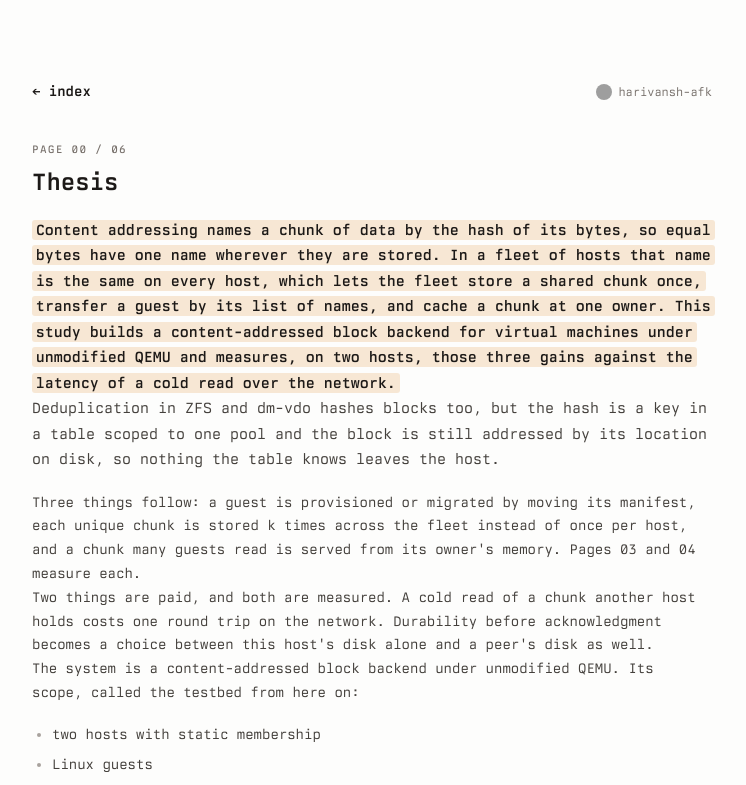
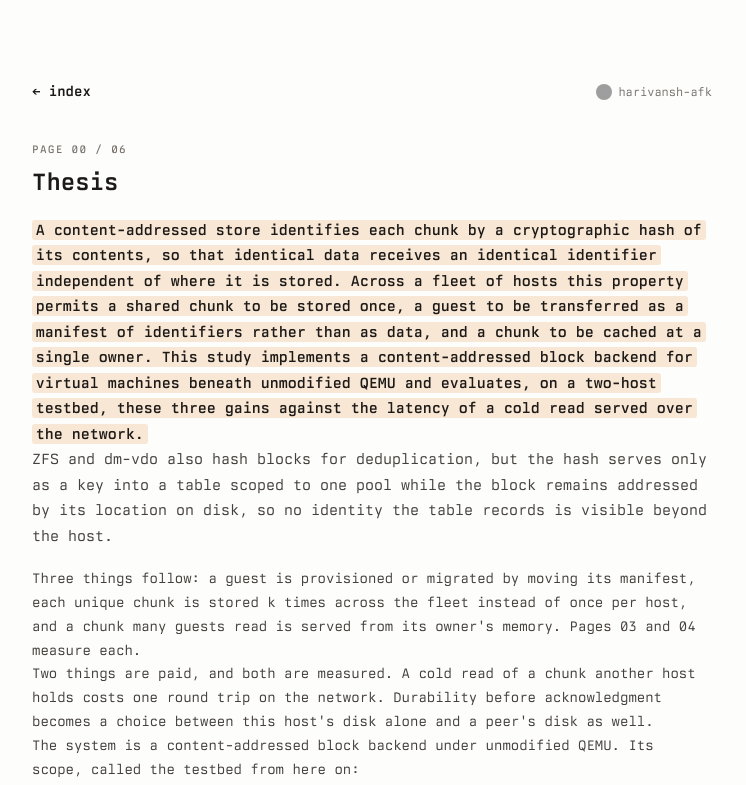
Before and after one commit to harivansh-afk/cas, a SvelteKit app in the folder playbook/: page /00 in a window 1280 px wide. Shown: the top 785 px of the page, without its empty margins (268-1014 px from the left). Built offline with nearby package versions, Linux system fonts and the light colour scheme; grey boxes are pictures that could not be loaded.

Commit message:
spec: formal register for the thesis opening

```diff
--- a/playbook/src/routes/+page.svelte
+++ b/playbook/src/routes/+page.svelte
@@ -9,7 +9,7 @@
 	<title>Content-addressed deduplication: a distributed-storage-system study</title>
 	<meta
 		name="description"
-		content="Content addressing names a chunk by the hash of its bytes, so equal bytes have one name on every host. Deduplication in ZFS and dm-vdo is scoped to one pool, so a fleet stores a shared chunk once per host and migrates a guest by copying its image. This study builds a content-addressed block backend for virtual machines under unmodified QEMU. We predict that a guest is provisioned or migrated by moving only its manifest, that two hosts store at most 55% of what two per-host ZFS pools hold, that a cold 4 KiB read from a peer's memory over TCP arrives before one from local NVMe, and that single-host capture is within 10% of ZFS fast dedup at equal block size. The testbed is two hosts with static membership, Linux guests, and single-digit terabytes, and the cost measured is the network round trip on the cold read path and, in fleet class, on the FLUSH path."
+		content="A content-addressed store identifies each chunk by a cryptographic hash of its contents, so identical data receives an identical identifier on every host. Deduplication in ZFS and dm-vdo is confined to one pool, so a fleet stores a shared chunk once per host and migrates a guest by copying its image. This study implements a content-addressed block backend for virtual machines beneath unmodified QEMU. We predict that a guest is provisioned or migrated by moving only its manifest, that two hosts store at most 55% of what two per-host ZFS pools hold, that a cold 4 KiB read from a peer's memory over TCP arrives before one from local NVMe, and that single-host capture is within 10% of ZFS fast dedup at equal block size. The testbed is two hosts with static membership, Linux guests, and single-digit terabytes, and the cost measured is the network round trip on the cold read path and, in fleet class, on the FLUSH path."
 	/>
 </svelte:head>
 
--- a/playbook/src/routes/00/+page.svelte
+++ b/playbook/src/routes/00/+page.svelte
@@ -6,8 +6,8 @@
 
 <PageHead num="00" />
 <p class="lede">
-	<mark>Content addressing names a chunk of data by the hash of its bytes, so equal bytes have one name wherever they are stored. In a fleet of hosts that name is the same on every host, which lets the fleet store a shared chunk once, transfer a guest by its list of names, and cache a chunk at one owner. This study builds a content-addressed block backend for virtual machines under unmodified QEMU and measures, on two hosts, those three gains against the latency of a cold read over the network.</mark><br />
-	Deduplication in ZFS and dm-vdo hashes blocks too, but the hash is a key in a table scoped to one pool and the block is still addressed by its location on disk, so nothing the table knows leaves the host.
+	<mark>A content-addressed store identifies each chunk by a cryptographic hash of its contents, so that identical data receives an identical identifier independent of where it is stored. Across a fleet of hosts this property permits a shared chunk to be stored once, a guest to be transferred as a manifest of identifiers rather than as data, and a chunk to be cached at a single owner. This study implements a content-addressed block backend for virtual machines beneath unmodified QEMU and evaluates, on a two-host testbed, these three gains against the latency of a cold read served over the network.</mark><br />
+	ZFS and dm-vdo also hash blocks for deduplication, but the hash serves only as a key into a table scoped to one pool while the block remains addressed by its location on disk, so no identity the table records is visible beyond the host.
 </p>
 <p>
 	Three things follow: a guest is provisioned or migrated by moving its manifest, each unique chunk is stored k times across the fleet instead of once per host, and a chunk many guests read is served from its owner's memory. Pages 03 and 04 measure each.<br />
```
Also changed, not shown: 1 other file (tests, documents, lock files or other folders).
